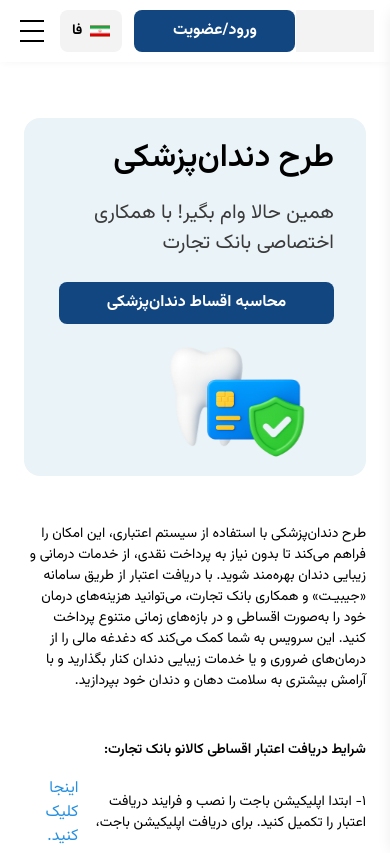
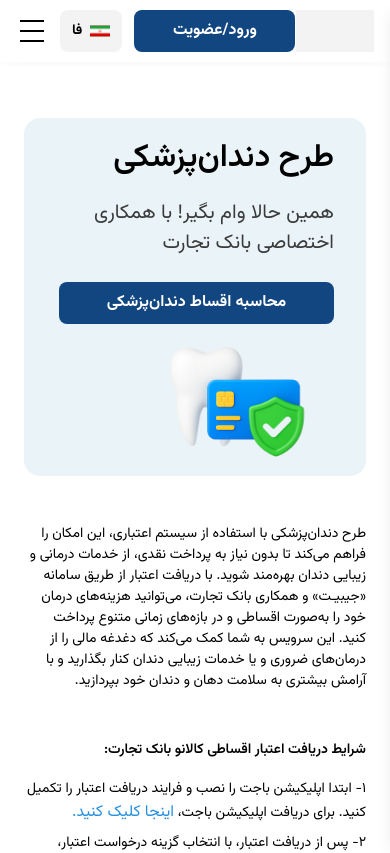
Before and after one commit to mahdiehakbari/sepas-project, a Next.js app: page /services/dentalPlan in a window 390 px wide. Shown: the top 853 px of the page. Built offline with nearby package versions, Linux system fonts and the light colour scheme.

Commit message:
work on bugs

```diff
--- a/src/features/dentalPlanePage/components/DentalPlaneContent/DentalPlaneContent.tsx
+++ b/src/features/dentalPlanePage/components/DentalPlaneContent/DentalPlaneContent.tsx
@@ -15,10 +15,10 @@ export const DentalPlaneContent = () => {
         <h3 className='font-[700] text-[14px] mb-4'>
           {t('dental_plane:conditions_receiving')}
         </h3>
-        <div className='flex items-center gap-1 mb-2'>
-          <p className='font-[400] text-[14px]'>
+        <div className='md:flex items-center gap-1 mb-2'>
+          <span className='font-[400] text-[14px]'>
             {t('dental_plane:install_budget_app')}
-          </p>
+          </span>
           <Link href='#' className='text-primary cursor-pointer'>
             {t('dental_plane:click_here')}
           </Link>
--- a/src/features/layout/components/SideMenu/SideMenu.tsx
+++ b/src/features/layout/components/SideMenu/SideMenu.tsx
@@ -56,7 +56,7 @@ export const SideMenu = () => {
           {userProfile?.firstName} {userProfile?.lastName}
         </h2>
       </div>
-      <div className='bg-white h-[100vh] flex flex-col justify-between py-6'>
+      <div className='bg-white h-[65vh] flex flex-col justify-between py-6'>
         <ul className='font[400] text-[16px]'>
           {getSideBarItems().map((item) => (
             <li
```
